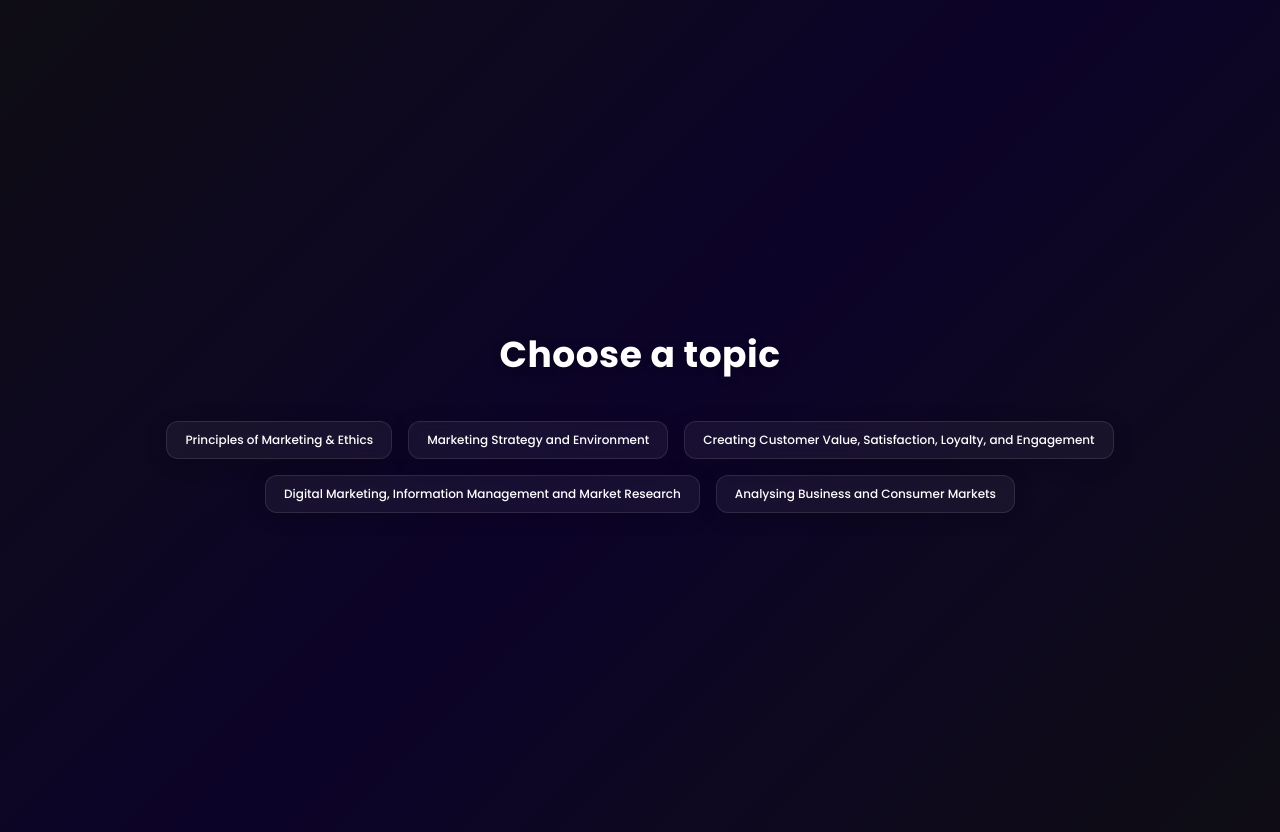
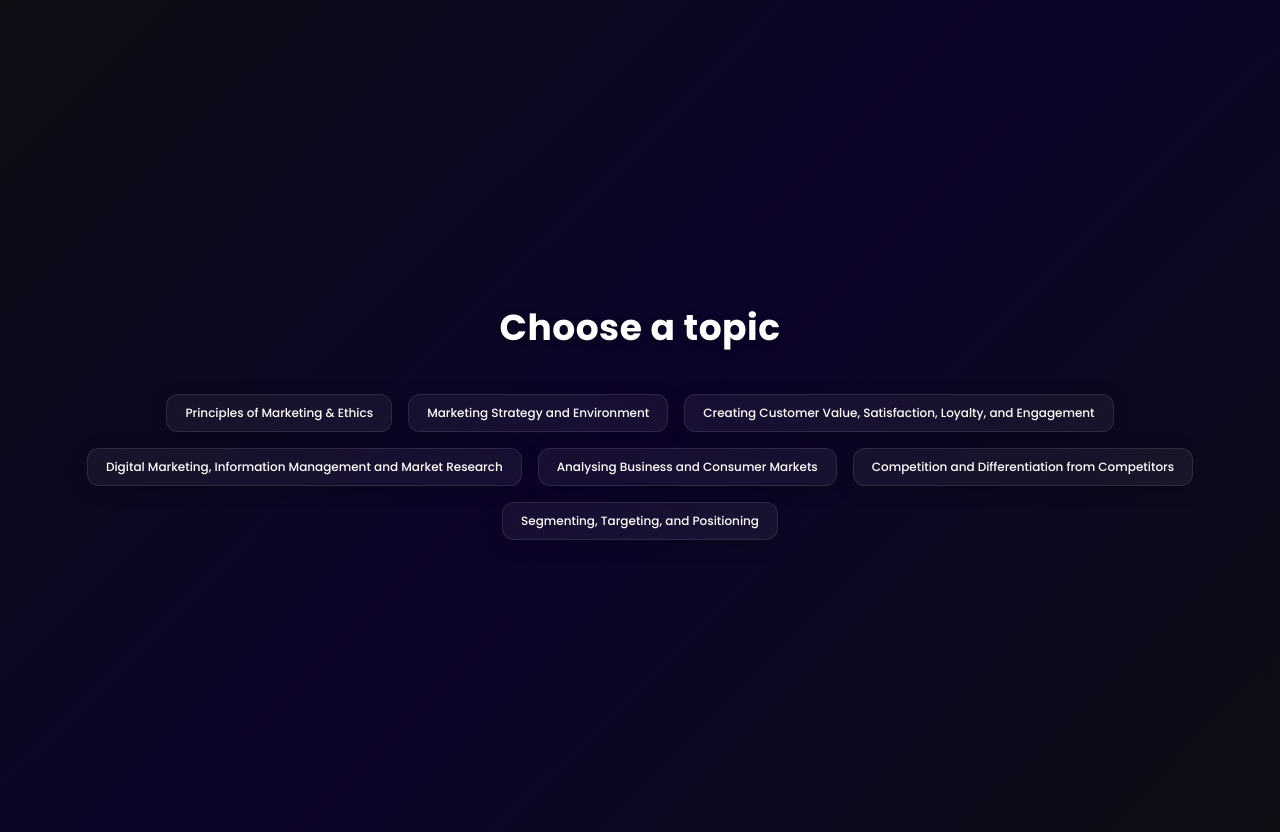
Before and after one commit to osterowsky/innovation-mgt, a React (Vite) app: page / in a window 1280 px wide. Built offline with nearby package versions, Linux system fonts and the light colour scheme.

Commit message:
feature: topic 7th

```diff
--- a/src/App.tsx
+++ b/src/App.tsx
@@ -7,7 +7,9 @@ const TOPICS = [
   'Marketing Strategy and Environment',
   'Creating Customer Value, Satisfaction, Loyalty, and Engagement',
   'Digital Marketing, Information Management and Market Research',
-  'Analysing Business and Consumer Markets'
+  'Analysing Business and Consumer Markets',
+  'Competition and Differentiation from Competitors',
+  'Segmenting, Targeting, and Positioning'
 ]
 
 export default function App() {
```
Also changed, not shown: 1 other file (tests, documents, lock files or other folders).
